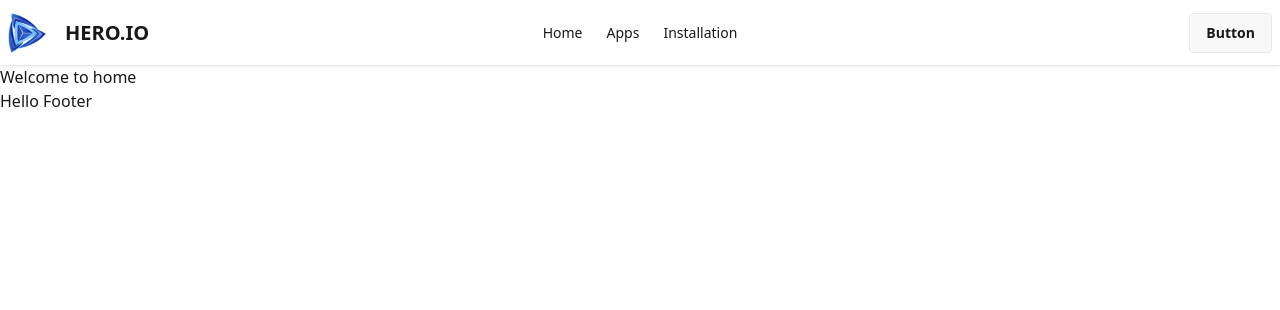
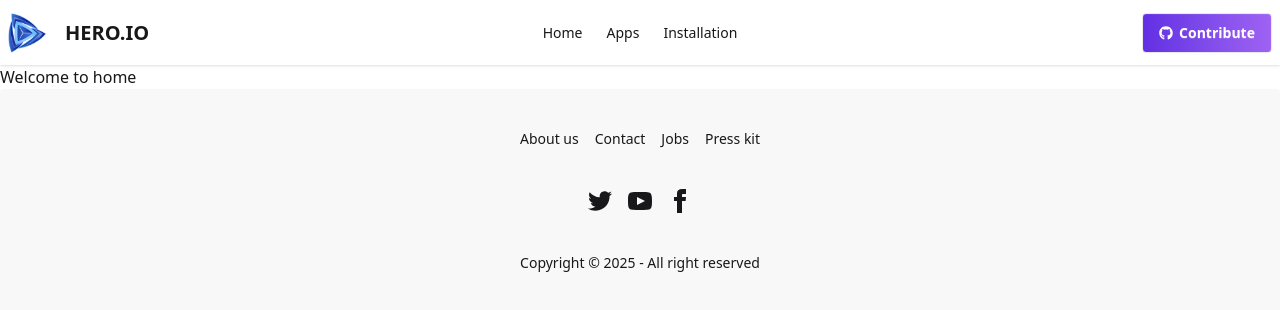
Before and after one commit to SabbirHsarkar/assignment08_hero_apps, a React (Vite) app: page / in a window 1280 px wide. Shown: the top 310 px of the page. Built offline with nearby package versions, Linux system fonts and the light colour scheme.

Commit message:
navbar & footer updated

```diff
--- a/package.json
+++ b/package.json
@@ -13,6 +13,7 @@
     "@tailwindcss/vite": "^4.1.14",
     "react": "^19.1.1",
     "react-dom": "^19.1.1",
+    "react-icons": "^5.5.0",
     "react-router": "^7.9.3",
     "tailwindcss": "^4.1.14"
   },
--- a/src/Components/Footer/Footer.jsx
+++ b/src/Components/Footer/Footer.jsx
@@ -2,9 +2,54 @@
 
 const Footer = () => {
     return (
-        <div>
-            <h3>Hello Footer</h3>
-        </div>
+       <footer className="footer footer-horizontal footer-center bg-base-200 text-base-content rounded p-10">
+  <nav className="grid grid-flow-col gap-4">
+    <a className="link link-hover">About us</a>
+    <a className="link link-hover">Contact</a>
+    <a className="link link-hover">Jobs</a>
+    <a className="link link-hover">Press kit</a>
+  </nav>
+  <nav>
+    <div className="grid grid-flow-col gap-4">
+      <a>
+        <svg
+          xmlns="http://www.w3.org/2000/svg"
+          width="24"
+          height="24"
+          viewBox="0 0 24 24"
+          className="fill-current">
+          <path
+            d="M24 4.557c-.883.392-1.832.656-2.828.775 1.017-.609 1.798-1.574 2.165-2.724-.951.564-2.005.974-3.127 1.195-.897-.957-2.178-1.555-3.594-1.555-3.179 0-5.515 2.966-4.797 6.045-4.091-.205-7.719-2.165-10.148-5.144-1.29 2.213-.669 5.108 1.523 6.574-.806-.026-1.566-.247-2.229-.616-.054 2.281 1.581 4.415 3.949 4.89-.693.188-1.452.232-2.224.084.626 1.956 2.444 3.379 4.6 3.419-2.07 1.623-4.678 2.348-7.29 2.04 2.179 1.397 4.768 2.212 7.548 2.212 9.142 0 14.307-7.721 13.995-14.646.962-.695 1.797-1.562 2.457-2.549z"></path>
+        </svg>
+      </a>
+      <a>
+        <svg
+          xmlns="http://www.w3.org/2000/svg"
+          width="24"
+          height="24"
+          viewBox="0 0 24 24"
+          className="fill-current">
+          <path
+            d="M19.615 3.184c-3.604-.246-11.631-.245-15.23 0-3.897.266-4.356 2.62-4.385 8.816.029 6.185.484 8.549 4.385 8.816 3.6.245 11.626.246 15.23 0 3.897-.266 4.356-2.62 4.385-8.816-.029-6.185-.484-8.549-4.385-8.816zm-10.615 12.816v-8l8 3.993-8 4.007z"></path>
+        </svg>
+      </a>
+      <a>
+        <svg
+          xmlns="http://www.w3.org/2000/svg"
+          width="24"
+          height="24"
+          viewBox="0 0 24 24"
+          className="fill-current">
+          <path
+            d="M9 8h-3v4h3v12h5v-12h3.642l.358-4h-4v-1.667c0-.955.192-1.333 1.115-1.333h2.885v-5h-3.808c-3.596 0-5.192 1.583-5.192 4.615v3.385z"></path>
+        </svg>
+      </a>
+    </div>
+  </nav>
+  <aside>
+    <p>Copyright © {new Date().getFullYear()} - All right reserved</p>
+  </aside>
+</footer>
     );
 };
 
--- a/src/Components/Navbar/Navbar.jsx
+++ b/src/Components/Navbar/Navbar.jsx
@@ -1,5 +1,6 @@
 import React from 'react';
 import logo from "../../assets/asset/logo.png"
+import { FaGithub } from "react-icons/fa";
 
 const Navbar = () => {
     return (
@@ -33,8 +34,10 @@
       <li><a>Installation</a></li>
     </ul>
   </div>
-  <div className="navbar-end">
-    <a className="btn">Button</a>
+  <div className="navbar-end ">
+
+    <a href='https://github.com/SabbirHsarkar' className="btn text-white bg-gradient-to-r from-[#632EE3] to-[#9F62F2]
+"><FaGithub />Contribute</a>
   </div>
 </div>
     );
```
Also changed, not shown: 1 other file (tests, documents, lock files or other folders).
